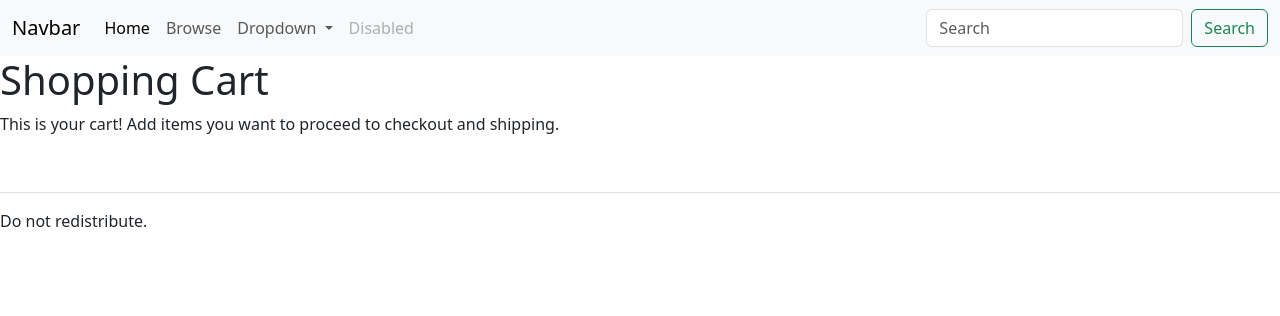
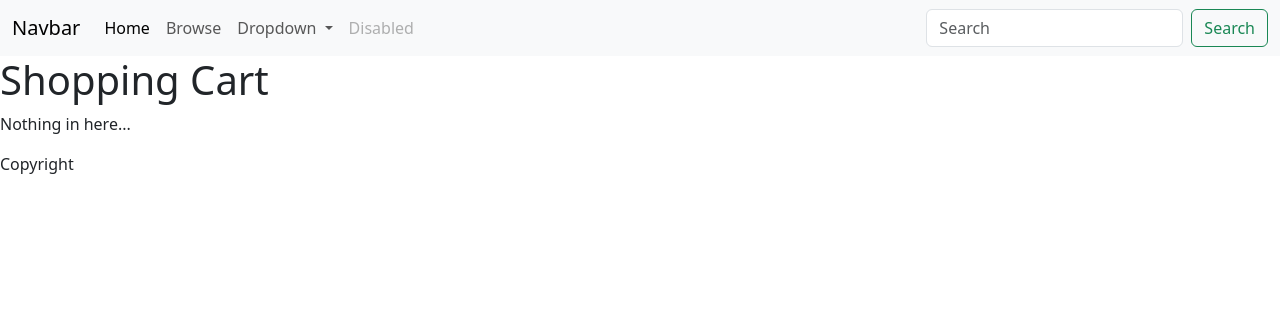
Before and after one commit to fc2078/proquipment-store, a Flask app: template templates/cart.html.jinja in a window 1280 px wide. Shown: the top 316 px of the page. Run offline with Flask 3, Linux system fonts and the light colour scheme; the template is opened without the code that fills it, so the values that code supplies are empty.

Commit message:
more cart funcs!

```diff
--- a/main.py
+++ b/main.py
@@ -165,7 +165,7 @@ def login_page():
 
                 return redirect("/")
 
-    return render_template("flask_login.html.jinja")
+    return render_template("login.html.jinja")
 
 @app.route("/product/<product_id>/cart", methods=["POST"])
 @flask_login.login_required
@@ -233,9 +233,28 @@ def cart():
     customer_id = flask_login.current_user.get_id()
     cursor.execute(f"SELECT * FROM `cart` WHERE `customer_id` = {customer_id};")
     result =  cursor.fetchall()
+    total = 0
+    if len(result) > 0:
+        for item in result:
+            total += (item["price"] * item["quantity"])
+        total = f"{total:.2f}"
+
     cursor.close()
     conn.close()
-    return render_template("cart.html.jinja", product = result)
+
+    return render_template("cart.html.jinja", product = result, sum = total)
+
+@app.route("/cart/remove_cart", methods=["POST"])
+def remove_cart():
+    conn = connect_db()
+    cursor = conn.cursor()
+    customer_id = flask_login.current_user.get_id()
+    product_id = request.form["product_id"]
+    cursor.execute(f"DELETE FROM `cart` WHERE `customer_id` = {customer_id} `cart_id` = {id};")
+    conn.commit()
+    cursor.close()
+    conn.close()
+    return redirect("/cart")
 
 @app.route("/logout")
 def logout():
--- a/templates/cart.html.jinja
+++ b/templates/cart.html.jinja
@@ -13,7 +13,9 @@
 <body>
     {% include "components/navbar.html.jinja"%}
     <h1>Shopping Cart</h1>
-    <p>This is your cart! Add items you want to proceed to checkout and shipping.</p>
+    {% if product|length == 0 %}
+    <p>Nothing in here...</p>
+    {% else %}
     <br>
     <div class="table-responsive table-striped-columns">
         <table class="table">
@@ -23,11 +25,15 @@
                 <td>{{product["price"]}}</td>
                 <td>{{product["quantity"]}}</td>
             </tr>
+            <form action="/cart/remove_cart" method="post">
+                <button id="buy" class="btn btn-danger" type="submit" name="id" value="{{item['id']}}">Remove</button>
+            </form>
         </table>
+        <p> Total: ${{sum}}</p>
     </div>
-
+    {% endif %}
     <footer>
-        <p>Do not redistribute.</p>
+        <p>Copyright</p>
     </footer>
 
     <br>
```
